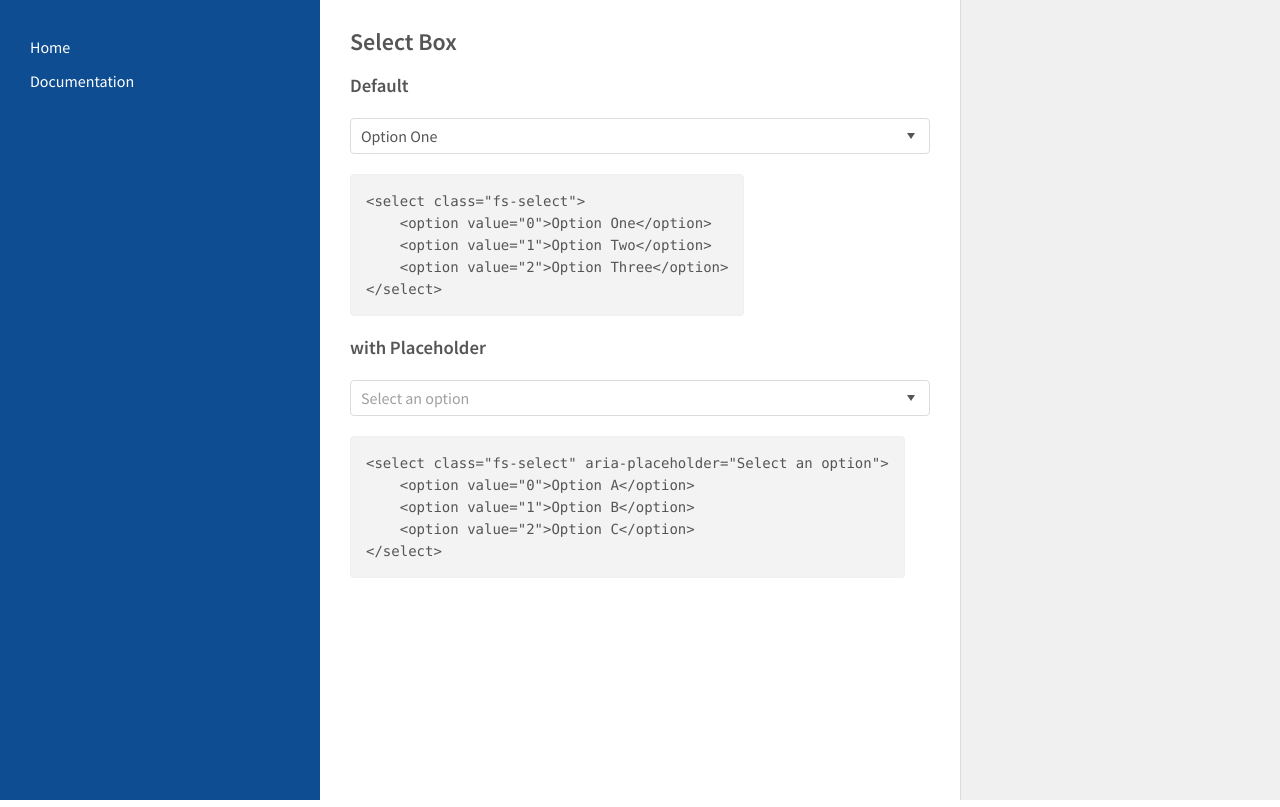
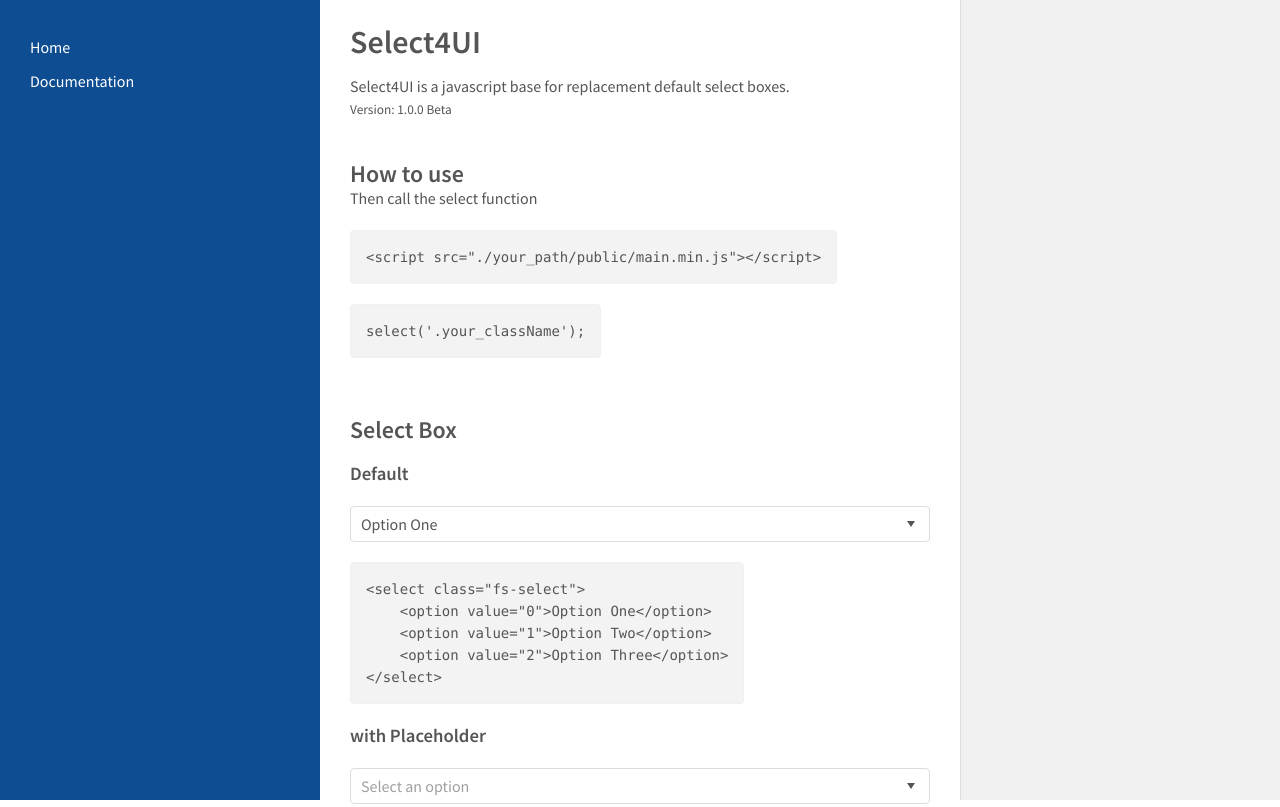
Before and after one commit to helloerwin4s/select4ui, a website: page app/index.html in a window 1280 px wide. Shown: the top 807 px of the page. Drawn offline with nearby package versions, Linux system fonts and the light colour scheme; files that its build step writes are made by us from their sources; files whose address does not match are found by name.

Commit message:
documentation

```diff
--- a/app/index.html
+++ b/app/index.html
@@ -18,7 +18,17 @@
         </aside>
         <main class="fs-main">
             <div class="fs-main--content">
-                <h2>Select Box</h2>
+                <h1>Select4UI</h1>
+                <p></p>Select4UI is a javascript base for replacement default select boxes.</p>
+
+                <small>Version: 1.0.0 Beta</small>
+
+                <h2 class="mt-40 mb-0">How to use</h2>
+                <p class="mb-20">Then call the select function</p>
+                <code>&lt;script src="./your_path/public/main.min.js"&gt;&lt;/script&gt;</code><br/>
+                <code>select('.your_className');</code>
+
+                <h2 class="mt-40">Select Box</h2>
                 <h3>Default</h3>
                 <select class="fs-select">
                     <option value="0" selected>Option One</option>
```
Also changed, not shown: public/index.html (+11 -1 lines).
